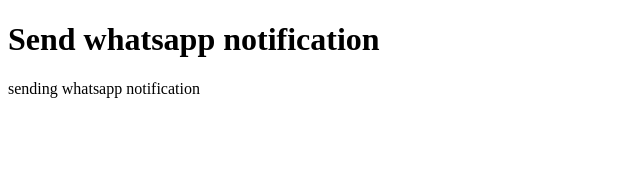
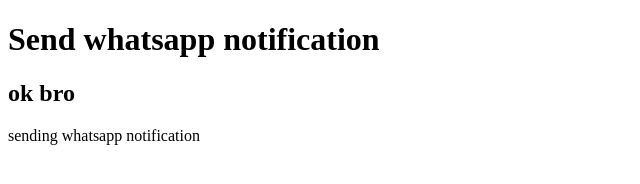
Before and after one commit to MekalaNarendra/Whatsapp-Notification, a plain HTML site: page index.html in a window 1280 px wide. Shown: the whole page, without its empty margins (0-640 px from the left). Drawn offline with Linux system fonts and the light colour scheme.

Commit message:
added files

```diff
--- a/index.html
+++ b/index.html
@@ -8,6 +8,7 @@
 <body>
     <h1>Send whatsapp notification</h1>
     <div>
+        <h2>ok bro</h2>
         <p>sending whatsapp notification</p>
     </div>
 </body>
```
